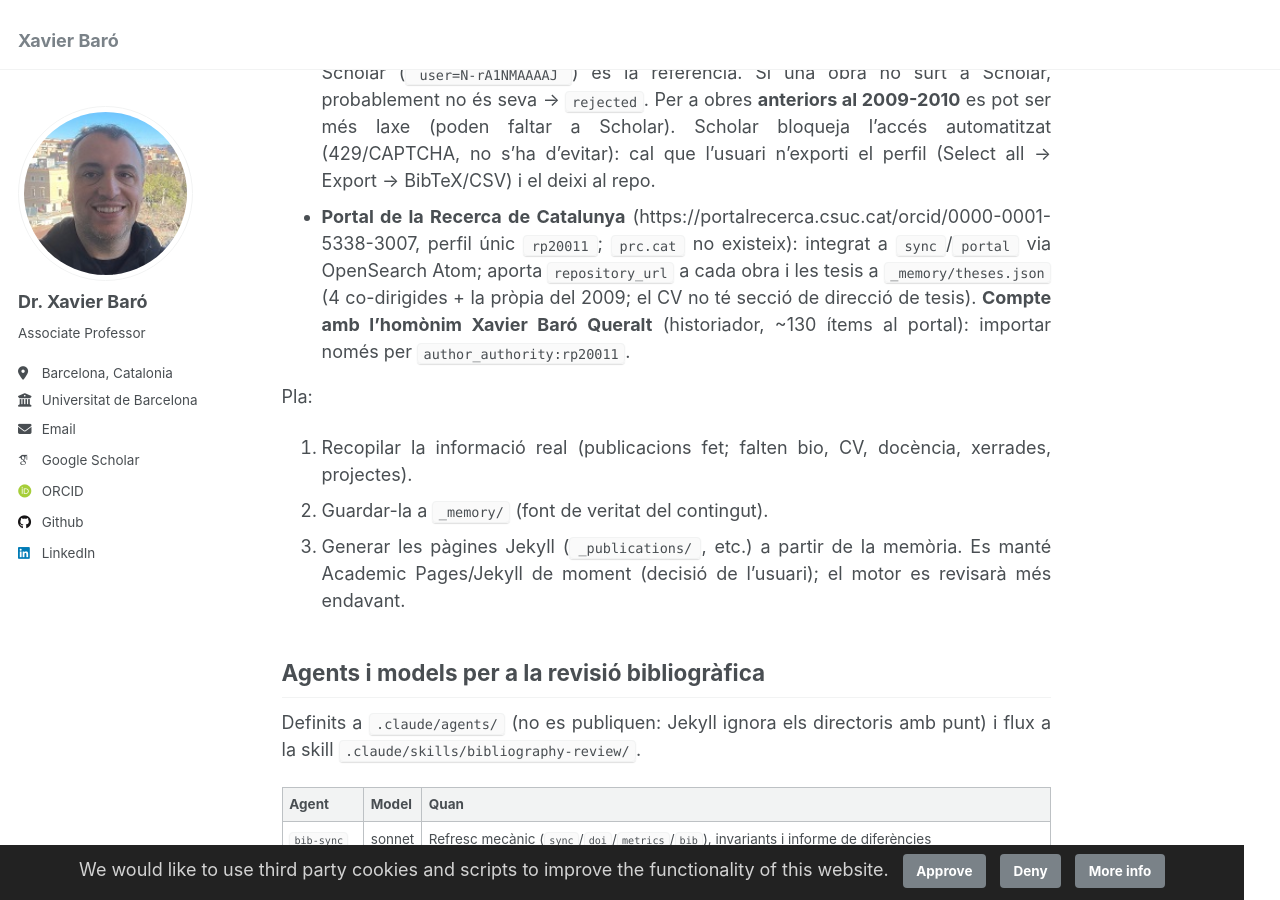
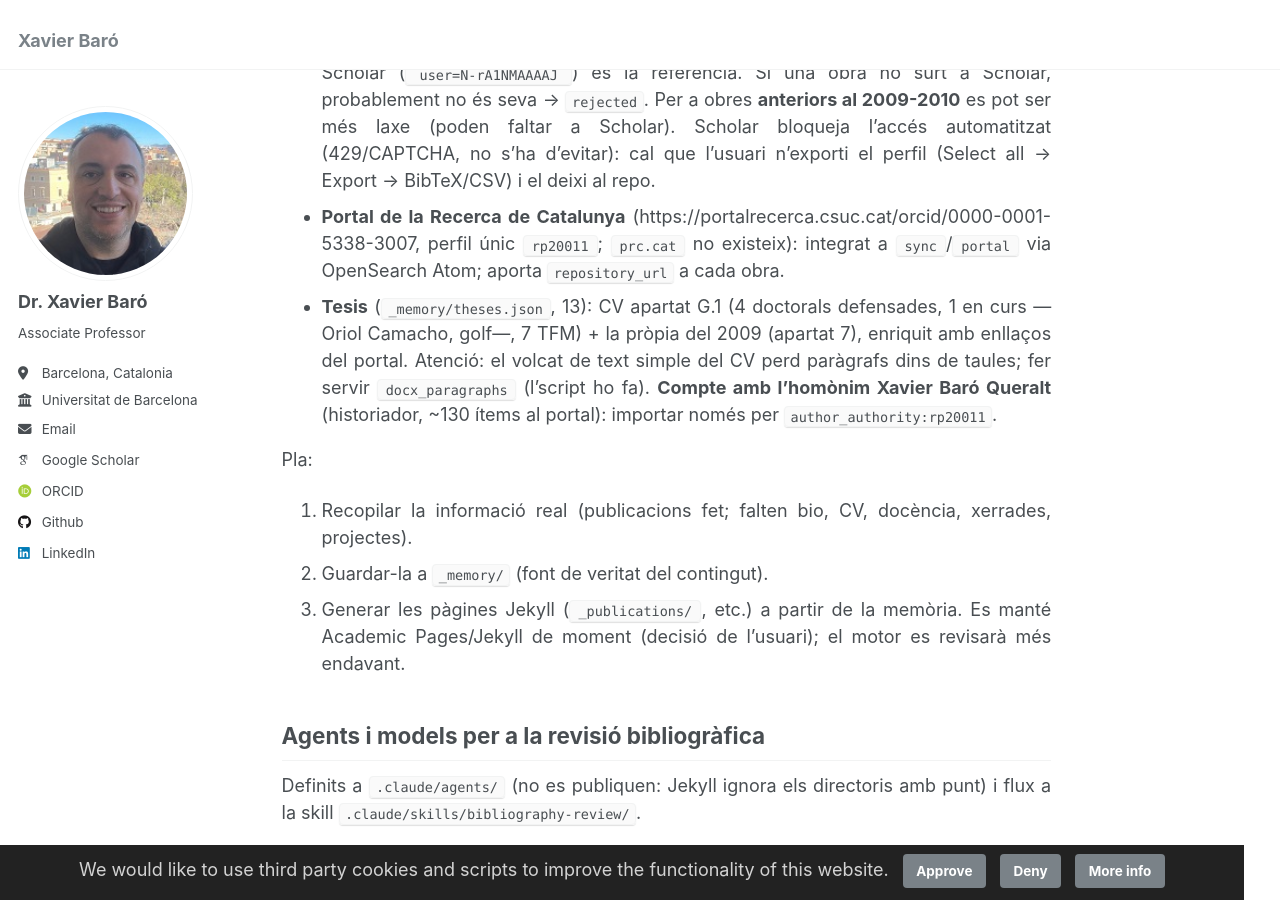
Before and after one commit to xbaro/xbaro.github.io, a Jekyll site: the page built from AGENTS.md, in a window 1280 px wide and 900 px high, scrolled down 2917 px. Built offline with Jekyll 4.4.1, drawn with Linux system fonts in a browser that asks for light colours; some web fonts are replaced; our own code applies the rules of GitHub Pages for plain Markdown files.

Commit message:
Build theses.json from CV section G.1/7 enriched with portal records
Co-Authored-By: Claude Sonnet 5.5 <noreply@anthropic.com>

```diff
--- a/AGENTS.md
+++ b/AGENTS.md
@@ -49,7 +49,8 @@ Estat inicial: les col·leccions `_publications`, `_talks`, `_teaching`, `_posts
 - Actualitzar: `uv run _memory/tools/memory.py sync` · cercar: `... search "<text>"` · resum: `... stats`.
 - Fonts: ORCID `0000-0001-5338-3007` + OpenAlex (APIs públiques, sense clau; paginar amb `page=`, el `cursor=` exigeix clau).
 - **Criteri per acceptar/rebutjar candidates** (decisió de l'usuari): el seu perfil de Google Scholar (`user=N-rA1NMAAAAJ`) és la referència. Si una obra no surt a Scholar, probablement no és seva → `rejected`. Per a obres **anteriors al 2009-2010** es pot ser més laxe (poden faltar a Scholar). Scholar bloqueja l'accés automatitzat (429/CAPTCHA, no s'ha d'evitar): cal que l'usuari n'exporti el perfil (Select all → Export → BibTeX/CSV) i el deixi al repo.
-- **Portal de la Recerca de Catalunya** (https://portalrecerca.csuc.cat/orcid/0000-0001-5338-3007, perfil únic `rp20011`; `prc.cat` no existeix): integrat a `sync`/`portal` via OpenSearch Atom; aporta `repository_url` a cada obra i les tesis a `_memory/theses.json` (4 co-dirigides + la pròpia del 2009; el CV no té secció de direcció de tesis). **Compte amb l'homònim Xavier Baró Queralt** (historiador, ~130 ítems al portal): importar només per `author_authority:rp20011`.
+- **Portal de la Recerca de Catalunya** (https://portalrecerca.csuc.cat/orcid/0000-0001-5338-3007, perfil únic `rp20011`; `prc.cat` no existeix): integrat a `sync`/`portal` via OpenSearch Atom; aporta `repository_url` a cada obra.
+- **Tesis** (`_memory/theses.json`, 13): CV apartat G.1 (4 doctorals defensades, 1 en curs —Oriol Camacho, golf—, 7 TFM) + la pròpia del 2009 (apartat 7), enriquit amb enllaços del portal. Atenció: el volcat de text simple del CV perd paràgrafs dins de taules; fer servir `docx_paragraphs` (l'script ho fa). **Compte amb l'homònim Xavier Baró Queralt** (historiador, ~130 ítems al portal): importar només per `author_authority:rp20011`.
 
 Pla:
 1. Recopilar la informació real (publicacions fet; falten bio, CV, docència, xerrades, projectes).
```
